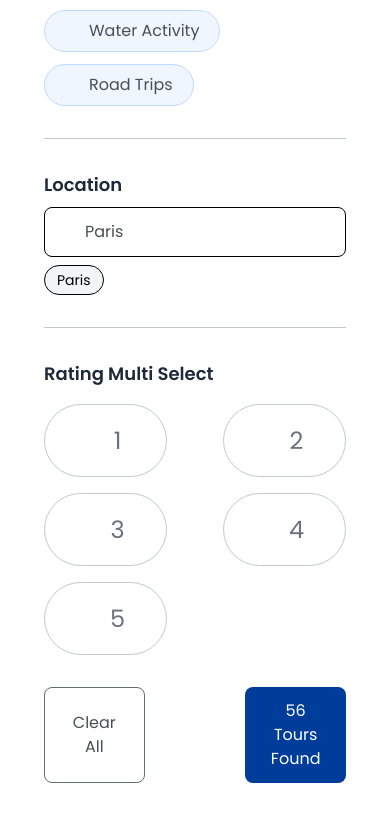
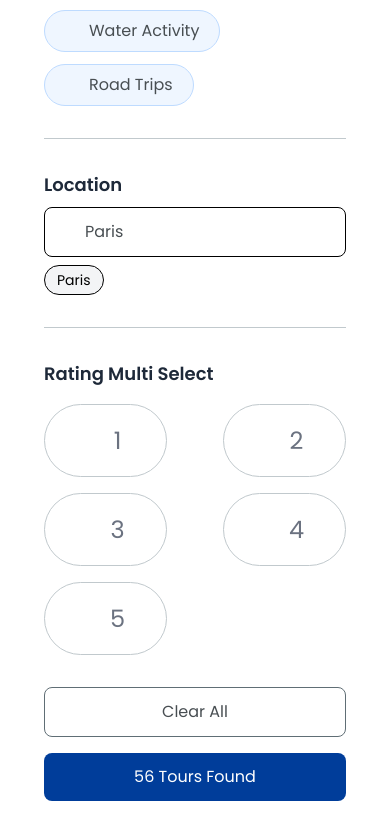
Before and after one commit to Huma-volve/R7-React-safarni, a React (Vite) app: page /filters-panel in a window 390 px wide. Shown: the part 1054-1893 px from the top of the page. Built offline with nearby package versions, Linux system fonts and the light colour scheme; some icons are missing.

Commit message:
add search and filter pages

```diff
--- a/src/App.tsx
+++ b/src/App.tsx
@@ -50,6 +50,7 @@ export default function App() {
 
 
 
+
       ],
     },
     {
--- a/src/page/filter/Filter.tsx
+++ b/src/page/filter/Filter.tsx
@@ -178,15 +178,15 @@ export default function FiltersPanel() {
             </div>
 
             {/* Bottom Buttons */}
-            <div className="flex justify-between mt-6">
+            <div className="flex justify-between mt-6 max-sm:flex-col">
                 <button
                     onClick={clearAll}
-                    className="px-6 py-3 border border-gray-500 rounded-lg w-1/3 text-gray-700"
+                    className="px-6 py-3 border max-md:mb-4 border-gray-500 rounded-lg md:w-1/3 text-gray-700"
                 >
                     Clear All
                 </button>
 
-                <button className="px-6 py-3 bg-blue-600 text-white rounded-lg w-1/3">
+                <button className="px-6 py-3  bg-blue-600 text-white rounded-lg md:w-1/3">
                     56 Tours Found
                 </button>
             </div>
```
